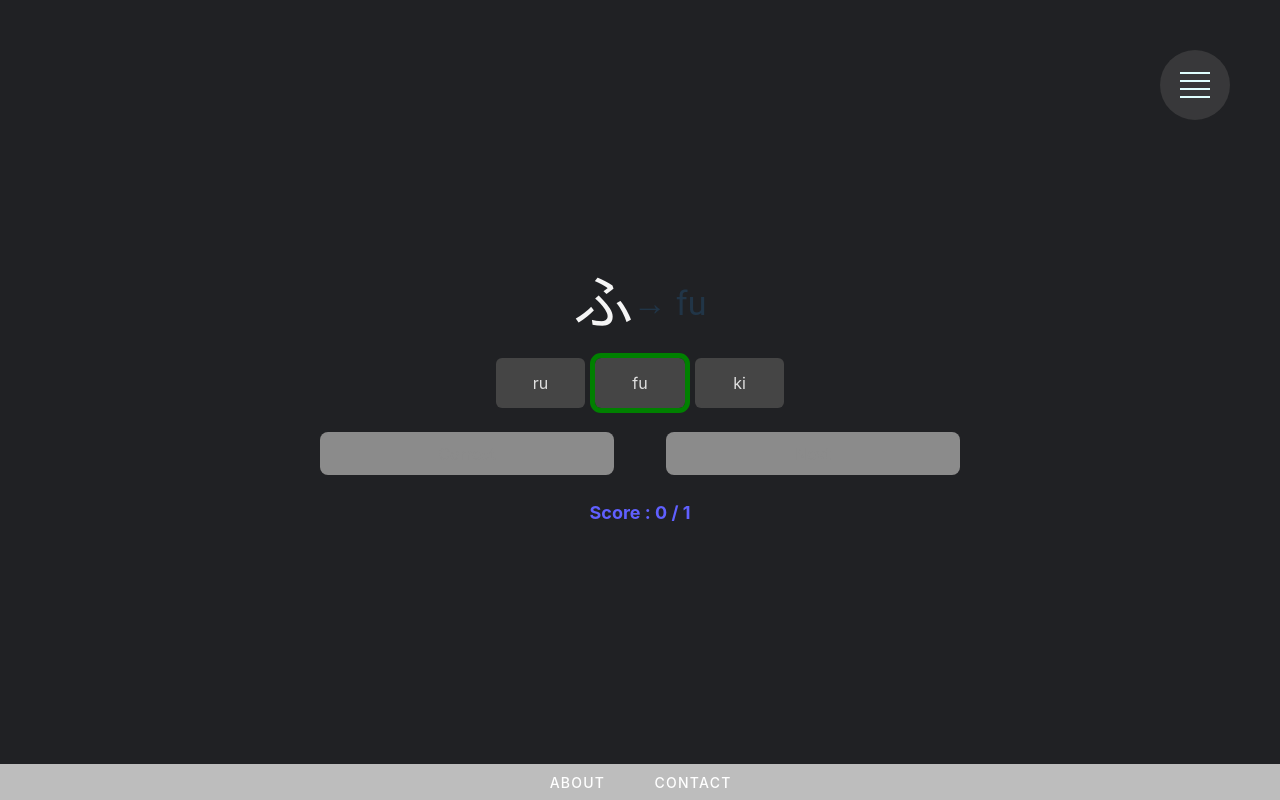
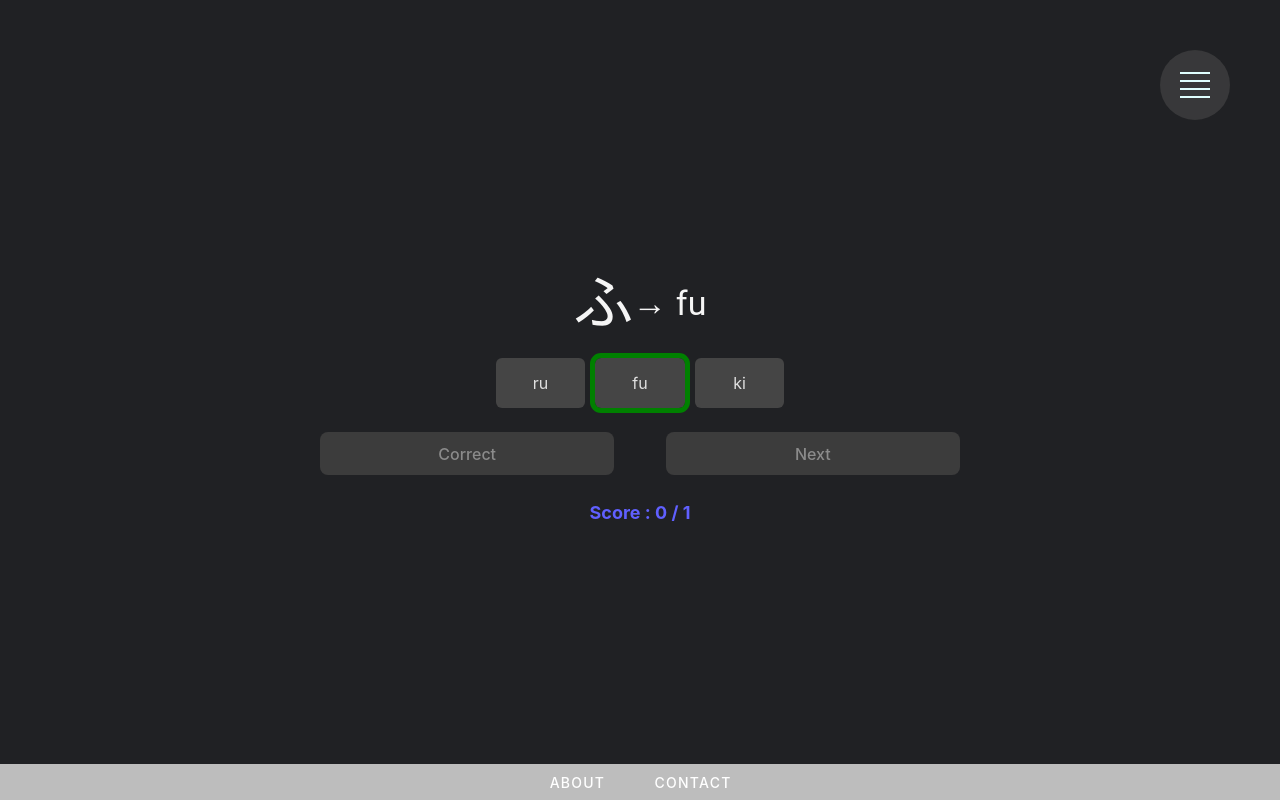
Before and after one commit to OmranEdoo/kana, a Vue app in the folder kana-quizz/: page /quizz/1/hiragana/0 in a window 1280 px wide. Both pictures are taken after a click on the button "Correct". Built offline with nearby package versions, Linux system fonts and the light colour scheme.

Commit message:
quickfix, text color forgotten

```diff
--- a/kana-quizz/src/views/Quizz.vue
+++ b/kana-quizz/src/views/Quizz.vue
@@ -154,7 +154,7 @@ function correctQuestion() {
             <div class="d-flex justify-center text-h2 whiteFont">
                 {{ Object(kanas[choices[index]])[kanaType] }}
             </div>
-            <div class="d-flex align-center text-h4"
+            <div class="d-flex align-center text-h4 whiteFont"
                 v-if="showCorrection && ((isBadByValue && isLevelTwo) || (chosenIndex != answerArrayPosition && !isLevelTwo))">
                 → {{
                     Object(kanas[choices[index]])['phonetique'] }}</div>
@@ -204,7 +204,7 @@ function correctQuestion() {
 }
 
 .disabledButton {
-    background-color: rgb(60, 60, 60);
+    background-color: rgb(60, 60, 60) !important;
     color: rgb(139, 139, 139);
     pointer-events: none;
     border-width: 0;
```
